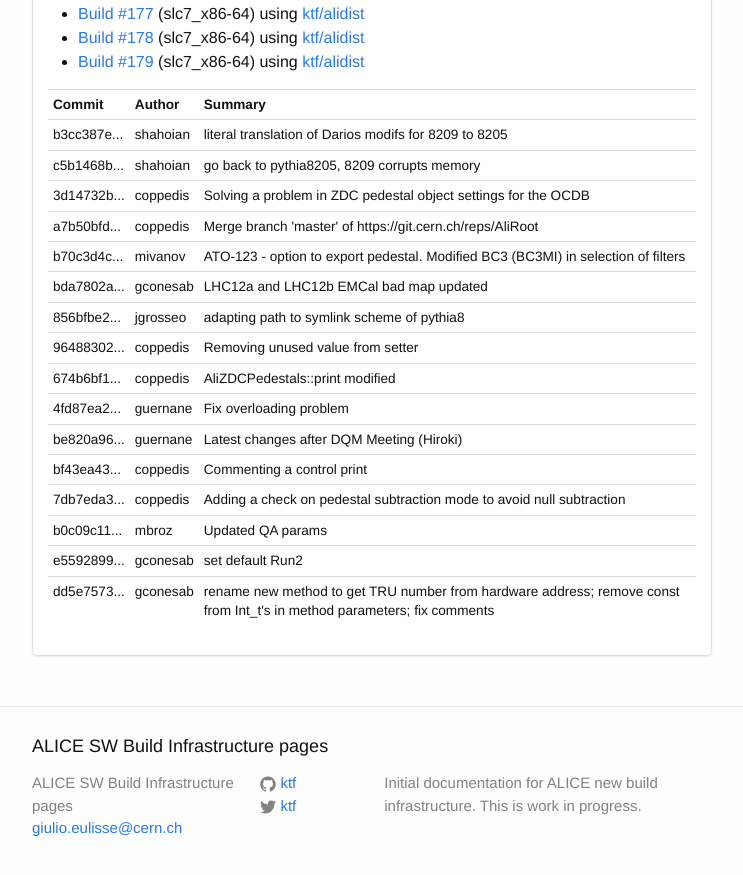
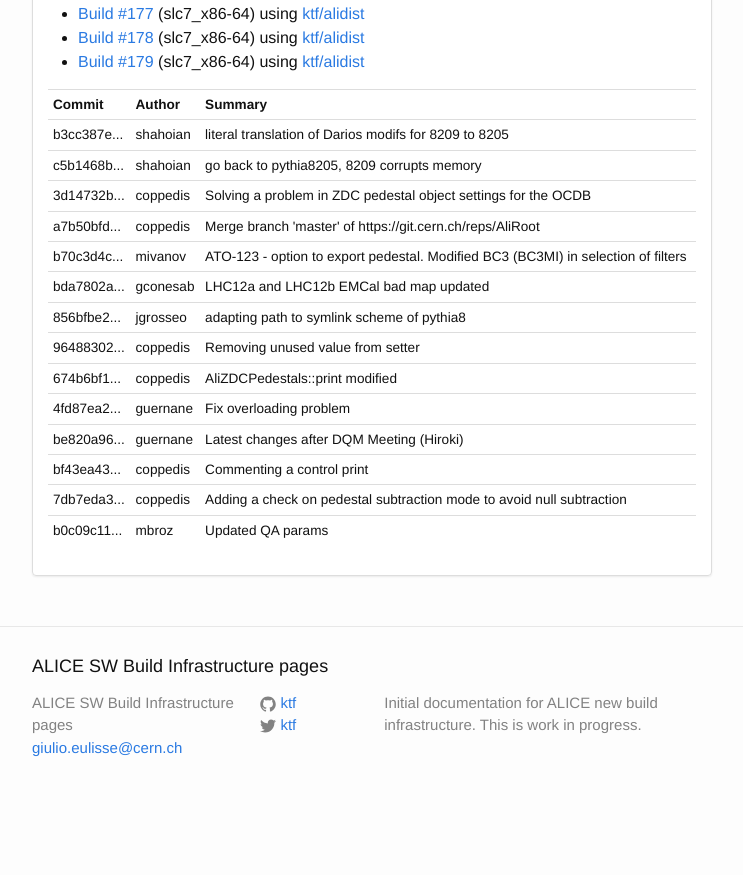
Before and after one commit to alisw/alisw.github.io, a Jekyll site: the page built from index.html, in a window 1280 px wide and 900 px high, scrolled down 4008 px. Shown: the top 875 px of the window, without its empty margins (268-1011 px from the left). Built offline with Jekyll 4.4.1, drawn with Linux system fonts in a browser that asks for light colours; nearby versions of some CDN libraries; after the commit the page ends 4827 px from its top, so only the background shows below that.

Commit message:
Updated results.

```diff
--- a/_data/commits-aliroot-master.yaml
+++ b/_data/commits-aliroot-master.yaml
@@ -158,13 +158,3 @@
  message: >-
     Updated QA params
  author: !!str mbroz
--
- commit: "e559289946632220e84dde744d76b9fe8a973ef5"
- message: >-
-    set default Run2
- author: !!str gconesab
--
- commit: "dd5e75734f9a0eaa22ba3397d1d97d3af575c99f"
- message: >-
-    rename new method to get TRU number from hardware address; remove const from Int_t's in method parameters; fix comments
- author: !!str gconesab
```
